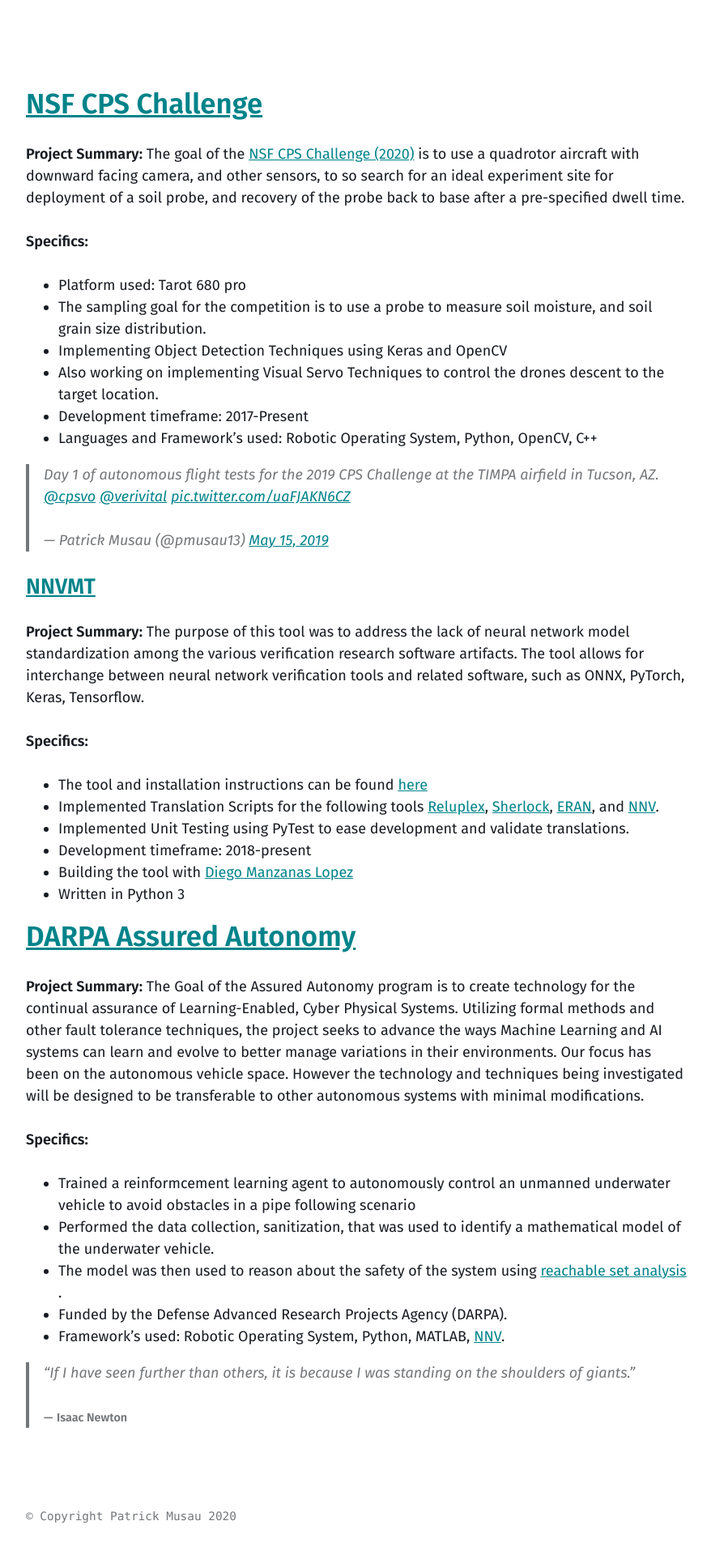
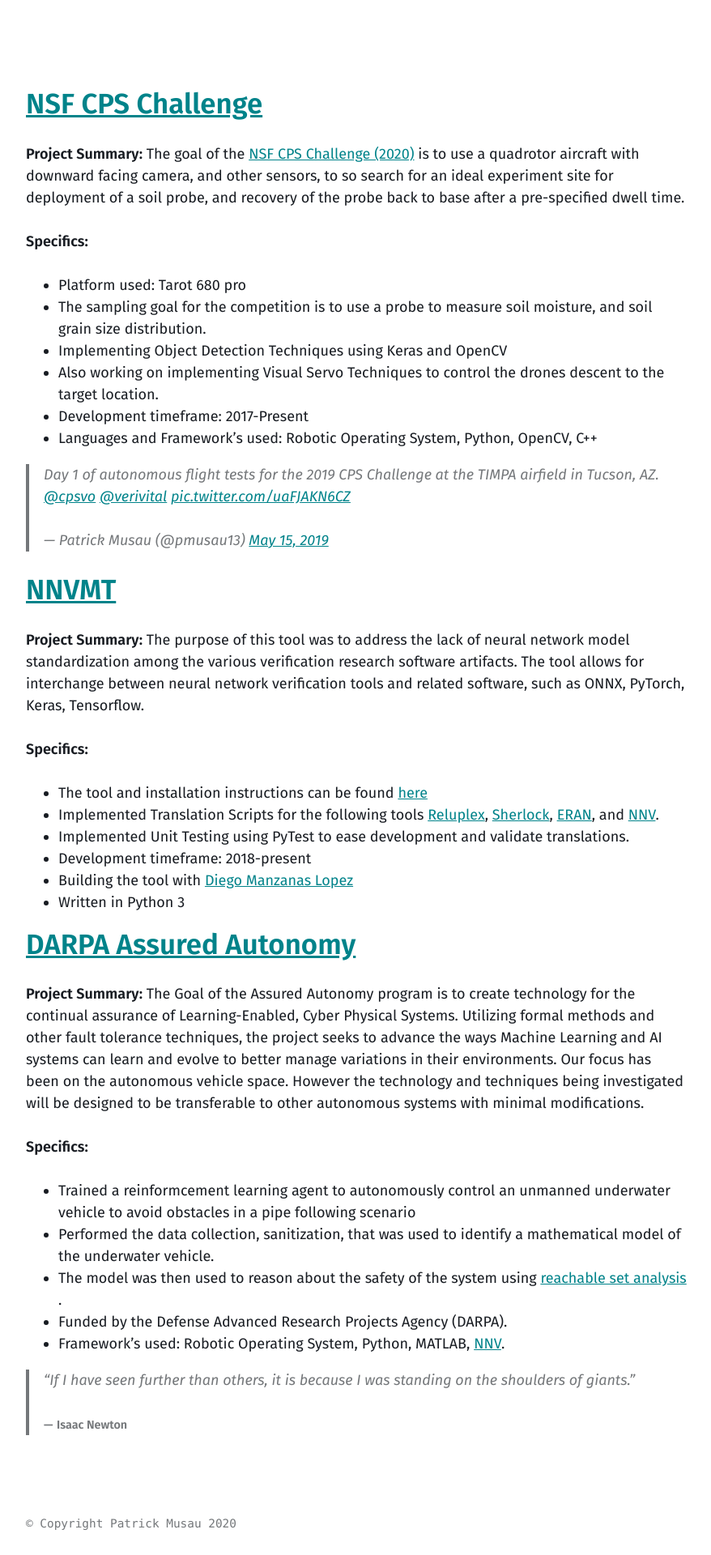
Before and after one commit to pmusau17/pmusau17.github.io, a Jekyll site: the page built from projects.md, in a window 1280 px wide. Shown: the part 1181-3101 px from the top of the page at 81% size, without its empty margins (40-918 px from the left). Built offline with Jekyll 4.4.1, drawn with Linux system fonts in a browser that asks for light colours; comment, search, counter and statistics services are not loaded; grey boxes are pictures that could not be loaded.

```diff
--- a/projects.md
+++ b/projects.md
@@ -43,7 +43,7 @@
 
 <blockquote class="twitter-tweet tw-align-center"><p lang="en" dir="ltr">Day 1 of autonomous flight tests for the 2019 CPS Challenge at the TIMPA airfield in Tucson, AZ. <a href="https://twitter.com/cpsvo?ref_src=twsrc%5Etfw">@cpsvo</a> <a href="https://twitter.com/verivital?ref_src=twsrc%5Etfw">@verivital</a> <a href="https://t.co/uaFJAKN6CZ">pic.twitter.com/uaFJAKN6CZ</a></p>&mdash; Patrick Musau (@pmusau13) <a href="https://twitter.com/pmusau13/status/1128475378954035201?ref_src=twsrc%5Etfw">May 15, 2019</a></blockquote> <script async src="https://platform.twitter.com/widgets.js" charset="utf-8"></script>
 
-### [NNVMT](https://github.com/verivital/nnvmt)
+## [NNVMT](https://github.com/verivital/nnvmt)
 
 **Project Summary:** The purpose of this tool was to address the lack of neural network model standardization among the various verification research software artifacts. The tool allows for interchange between neural network verification tools and related software, such as ONNX, PyTorch, Keras, Tensorflow.
 
```
